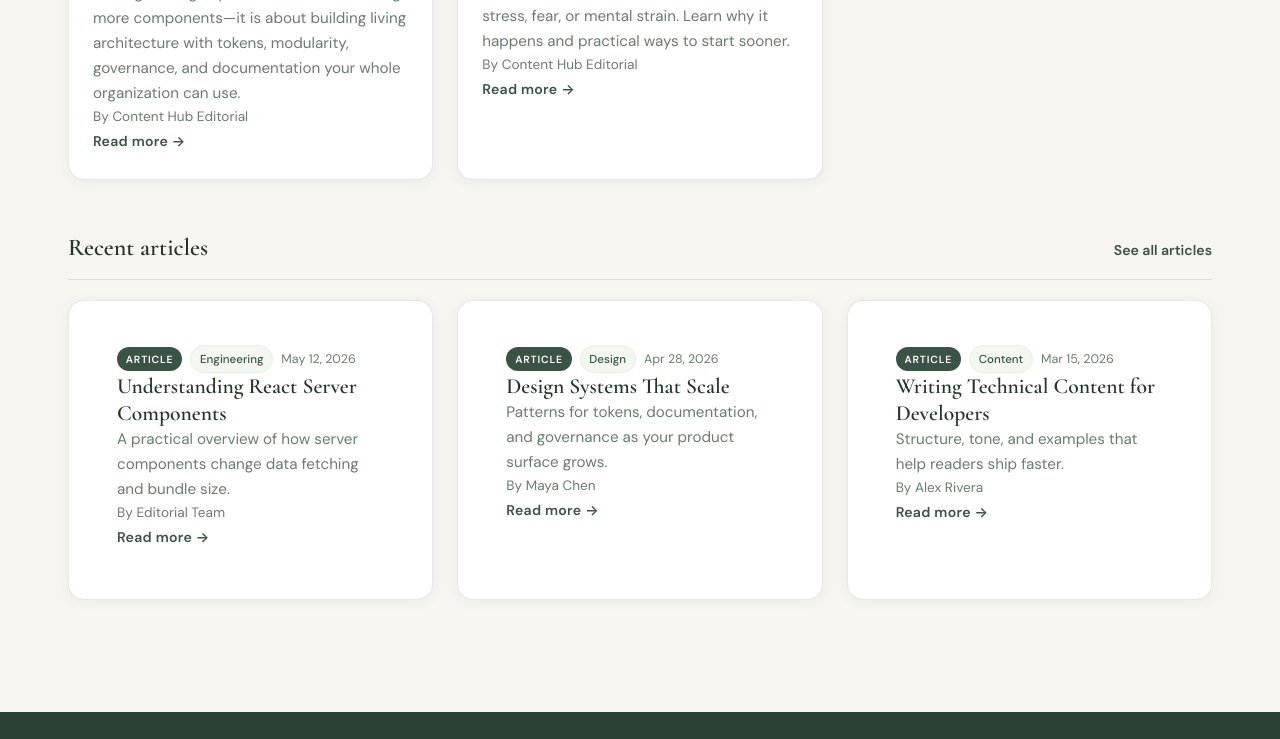
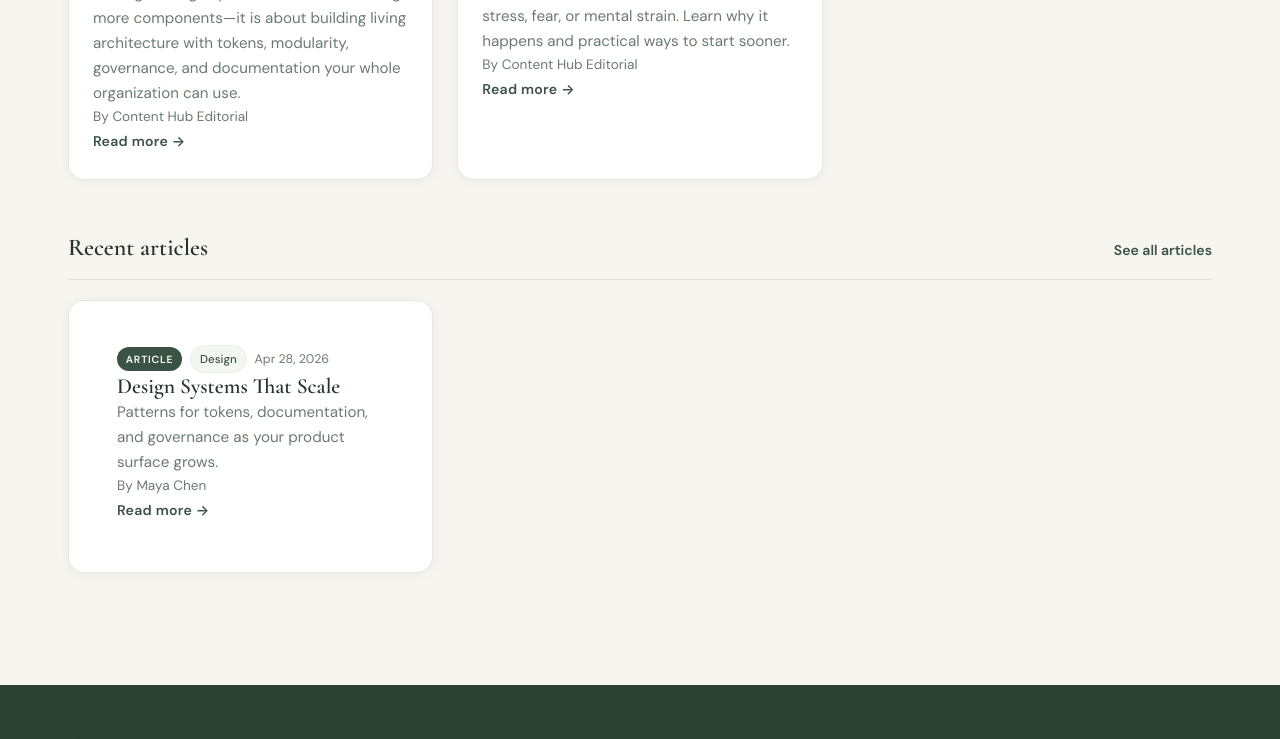
Before and after one commit to AbhishekMD1998/content_hub, a React (Vite) app: page / in a window 1280 px wide. Shown: the part 1193-1932 px from the top of the page. Built offline with nearby package versions, Linux system fonts and the light colour scheme.

Commit message:
updated titeles

```diff
--- a/src/data/articles.js
+++ b/src/data/articles.js
@@ -1,19 +1,7 @@
 export const articles = [
+
   {
     id: 'art-1',
-    title: 'Understanding React Server Components',
-    excerpt:
-      'A practical overview of how server components change data fetching and bundle size.',
-    author: 'Editorial Team',
-    category: 'Engineering',
-    readTime: '8 min',
-    createdAt: '2026-05-12',
-    content: `React Server Components let you render parts of your UI on the server without shipping their logic to the client.
-
-This article walks through when to reach for RSC, how they interact with client components, and common pitfalls teams hit during adoption.`,
-  },
-  {
-    id: 'art-2',
     title: 'Design Systems That Scale',
     excerpt:
       'Patterns for tokens, documentation, and governance as your product surface grows.',
@@ -25,17 +13,5 @@ This article walks through when to reach for RSC, how they interact with client
 
 We cover how to start small, measure adoption, and evolve primitives without breaking product teams.`,
   },
-  {
-    id: 'art-3',
-    title: 'Writing Technical Content for Developers',
-    excerpt:
-      'Structure, tone, and examples that help readers ship faster.',
-    author: 'Alex Rivera',
-    category: 'Content',
-    readTime: '5 min',
-    createdAt: '2026-03-15',
-    content: `Great developer content respects the reader's time. Lead with outcomes, show runnable examples, and link to deeper references.
 
-This guide shares an outline template we use for tutorials, release notes, and architecture decision records.`,
-  },
 ];
--- a/src/pages/AdminLogin.jsx
+++ b/src/pages/AdminLogin.jsx
@@ -29,8 +29,8 @@ export default function AdminLogin() {
   return (
     <div className="page auth-page">
       <div className="auth-card">
-        <h1>Admin sign in</h1>
-        <p className="lead">Only administrators can upload and manage blogs.</p>
+        <h1>Sign in</h1>
+        <p className="lead">Upload and manage blogs.</p>
         <form onSubmit={handleSubmit} className="admin-form">
           <label>
             Email
```
Also changed, not shown: 1 other file (tests, documents, lock files or other folders).
